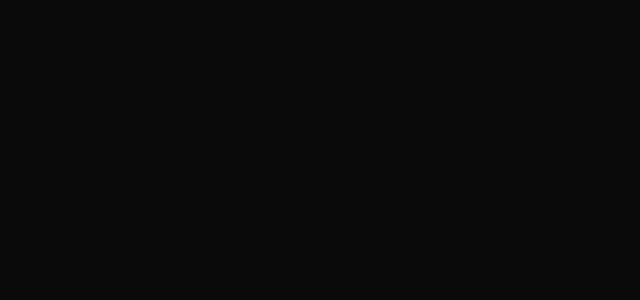
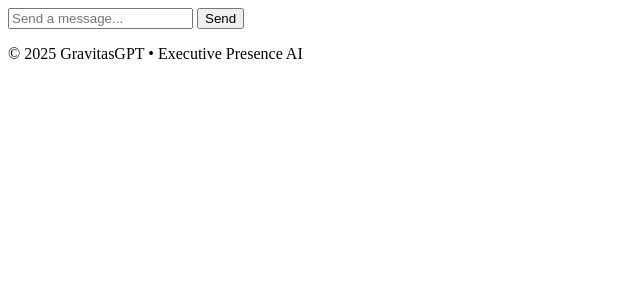
Before and after one commit to tabraiz-2005/Gravitas_AI, a Flask app: page / in a window 1280 px wide. Before the commit the part shown is empty. Shown: the top 300 px of the page, without its empty margins (0-640 px from the left). Run offline with Flask 3, Linux system fonts and the light colour scheme.

Commit message:
Update index.html

```diff
--- a/templates/index.html
+++ b/templates/index.html
@@ -1,6 +1,18 @@
-<head>
-    <meta charset="UTF-8">
-    <meta name="viewport" content="width=device-width, initial-scale=1.0">
-    <title>GravitasGPT</title>
-    <link rel="stylesheet" href="{{ url_for('static', filename='style.css') }}">
-    </head>
+<body>
+    <div class="chat-container">
+         <div class="chat-card">
+             <div id="messages" class="messages">
+                 </div>
+             <form id="chatForm" class="input-area">
+                 <input type="text" id="messageInput" placeholder="Send a message..." autocomplete="off">
+                 <button type="submit" id="sendButton">Send</button>
+             </form>
+         </div>
+         <footer class="footer">
+             © 2025 GravitasGPT • Executive Presence AI
+         </footer>
+    </div>
+
+    <script src="{{ url_for('static', filename='app.js') }}"></script>
+</body>
+</html>
```
